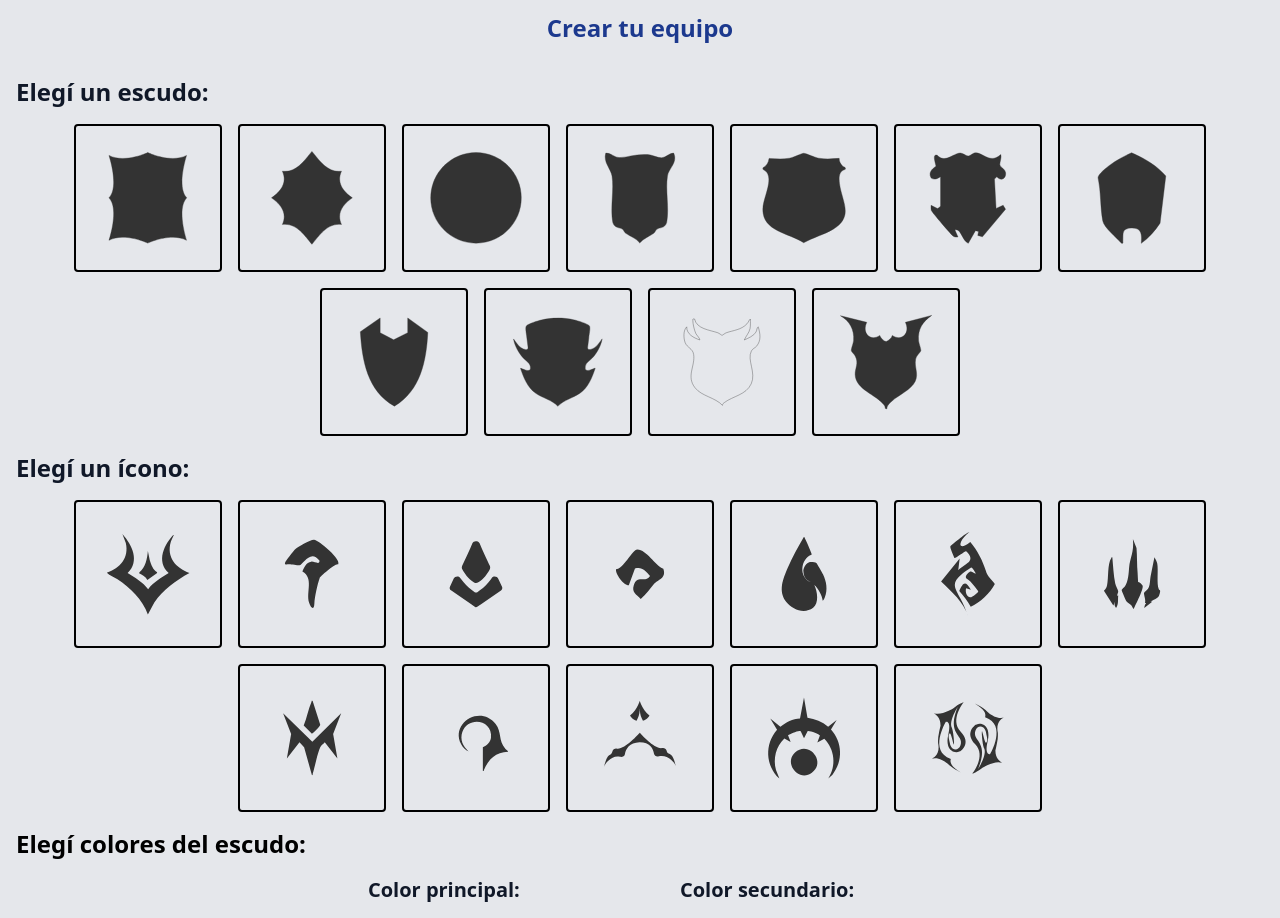
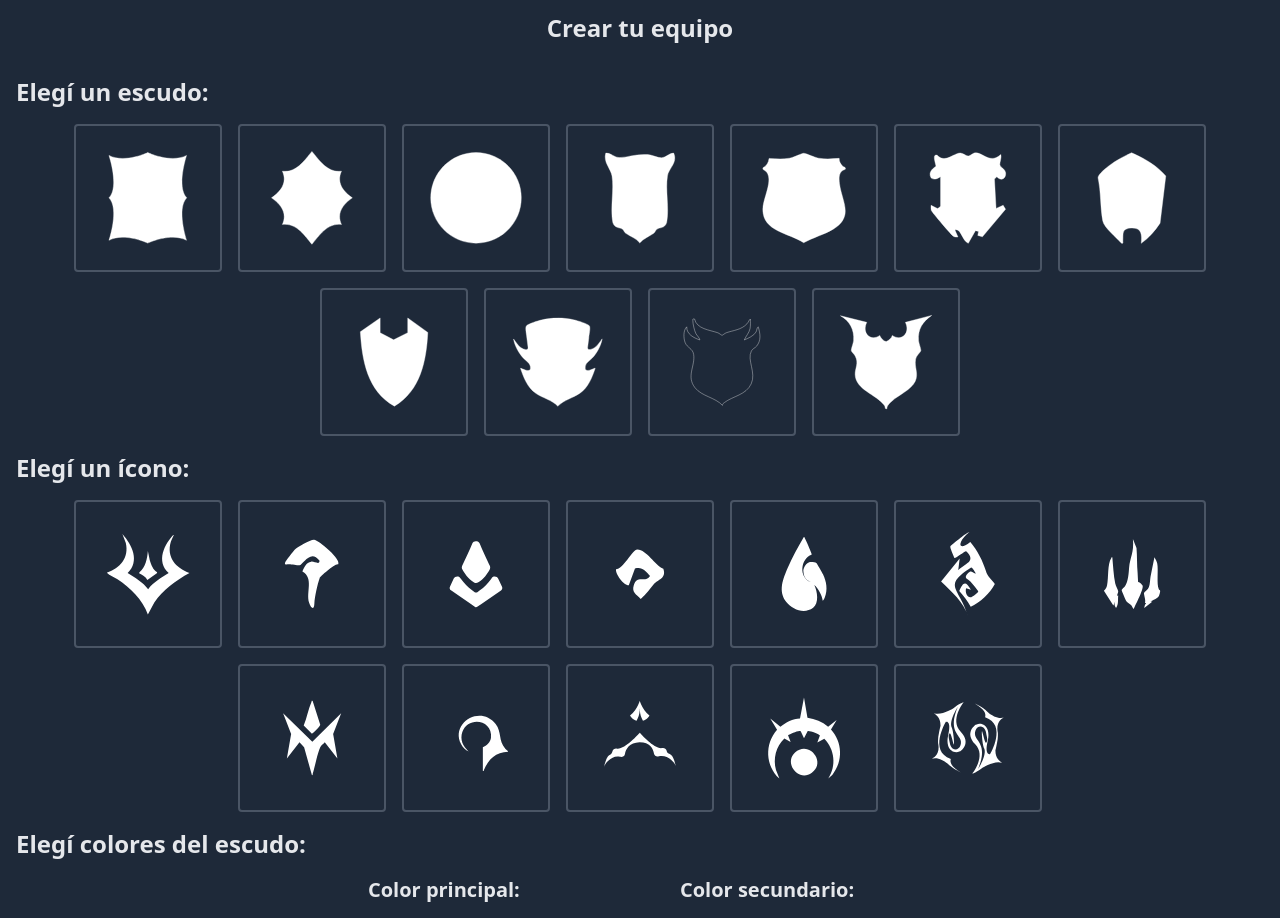
Before and after one commit to Gonzalorussi/frontfantasy, a React (Vite) app: page /mi-equipo in a window 1280 px wide. Shown: the part 100-1018 px from the top of the page. Built offline with nearby package versions, Linux system fonts and the light colour scheme; no server answers.

Commit message:
update ux

```diff
--- a/src/Components/MiEquipo.jsx
+++ b/src/Components/MiEquipo.jsx
@@ -117,14 +117,14 @@ function MiEquipo({ user, onTeamCreated }) {
   };
 
   return (
-    <main className="bg-gray-200">
+<main className="bg-gray-800 min-h-screen flex flex-col">
   <Navbar />
-      <h2 className="text-center text-blue-900 font-semibold text-2xl my-4">
+  <h2 className="text-center text-gray-200 font-semibold text-2xl my-4">
     Crear tu equipo
   </h2>
 
   <div className="p-4 flex flex-col">
-        <h3 className="text-gray-900 text-2xl font-semibold mb-4">
+    <h3 className="text-gray-200 text-2xl font-semibold mb-4">
       Elegí un escudo:
     </h3>
     <div className="flex flex-wrap justify-center gap-4 mb-4">
@@ -133,18 +133,18 @@ function MiEquipo({ user, onTeamCreated }) {
           key={id}
           onClick={() => setSelectedShield(id)}
           className={`p-2 border-2 rounded ${
-                selectedShield === id ? "border-blue-500" : ""
+            selectedShield === id ? "border-yellow-400" : "border-gray-600"
           }`}
         >
           <Componente
             className="w-32 h-32"
-                style={{ color: selectedShield === id ? primaryColor : "#333" }}
+            style={{ color: selectedShield === id ? primaryColor : "#fff" }}
           />
         </button>
       ))}
     </div>
 
-        <h3 className="text-gray-900 text-2xl font-semibold mb-4">
+    <h3 className="text-gray-200 text-2xl font-semibold mb-4">
       Elegí un ícono:
     </h3>
     <div className="flex flex-wrap justify-center gap-4 mb-4">
@@ -153,22 +153,23 @@ function MiEquipo({ user, onTeamCreated }) {
           key={id}
           onClick={() => setSelectedFill(id)}
           className={`p-2 border-2 rounded ${
-                selectedFill === id ? "border-blue-500" : ""
+            selectedFill === id ? "border-yellow-400" : "border-gray-600"
           }`}
         >
           <Componente
             className="w-32 h-32"
-                style={{ color: selectedFill === id ? secondaryColor : "#333" }}
+            style={{ color: selectedFill === id ? secondaryColor : "#fff" }}
           />
         </button>
       ))}
     </div>
-        <h3 className="text-2xl font-semibold mb-4">
+
+    <h3 className="text-gray-200 text-2xl font-semibold mb-4">
       Elegí colores del escudo:
     </h3>
     <div className="flex justify-center gap-20 mb-4">
       <div>
-            <p className="text-gray-900 text-xl font-semibold mb-4">
+        <p className="text-gray-200 text-xl font-semibold mb-4">
           Color principal:
         </p>
         <div className="flex gap-2">
@@ -176,17 +177,17 @@ function MiEquipo({ user, onTeamCreated }) {
             <button
               key={color}
               onClick={() => setPrimaryColor(color)}
-                  className={`w-8 h-8 rounded-full`}
+              className="w-8 h-8 rounded-full"
               style={{
                 backgroundColor: color,
-                    border: primaryColor === color ? "3px solid black" : "none",
+                border: primaryColor === color ? "3px solid white" : "none",
               }}
             />
           ))}
         </div>
       </div>
       <div>
-            <p className="text-gray-900 text-xl font-semibold mb-4">
+        <p className="text-gray-200 text-xl font-semibold mb-4">
           Color secundario:
         </p>
         <div className="flex gap-2">
@@ -194,20 +195,20 @@ function MiEquipo({ user, onTeamCreated }) {
             <button
               key={color}
               onClick={() => setSecondaryColor(color)}
-                  className={`w-8 h-8 rounded-full`}
+              className="w-8 h-8 rounded-full"
               style={{
                 backgroundColor: color,
-                    border:
-                      secondaryColor === color ? "3px solid black" : "none",
+                border: secondaryColor === color ? "3px solid white" : "none",
               }}
             />
           ))}
         </div>
       </div>
     </div>
+
     {selectedShield && selectedFill && (
       <div className="mt-6">
-          <h3 className="text-gray-900 text-2xl font-semibold mb-4">
+        <h3 className="text-gray-200 text-2xl font-semibold mb-4">
           Vista previa del escudo:
         </h3>
         <VistaPreviaEscudo
@@ -222,7 +223,7 @@ function MiEquipo({ user, onTeamCreated }) {
             placeholder="Nombre del equipo"
             value={teamName}
             onChange={(e) => setTeamName(e.target.value)}
-              className="text-xl font-semibold border-2 p-2 mb-4"
+            className="text-xl font-semibold border-2 p-2 mb-4 text-gray-200"
           />
           <button
             className="my-4 cursor-pointer bg-red-800 hover:bg-red-900 transition p-2 rounded-lg font-semibold text-md text-gray-200"
@@ -236,6 +237,7 @@ function MiEquipo({ user, onTeamCreated }) {
   </div>
   <Footer />
 </main>
+
   );
 }
 export default MiEquipo;
--- a/src/Components/Posiciones.jsx
+++ b/src/Components/Posiciones.jsx
@@ -83,10 +83,8 @@ function Posiciones() {
     return (
       <div>
         <Navbar />
-        <main className="flex justify-center items-center h-[70vh] bg-gray-200">
-          <p className="text-xl font-semibold text-gray-700">
-            Cargando datos...
-          </p>
+      <main className="flex justify-center items-center h-[70vh] bg-gray-900">
+            <p className="text-gray-200 font-semibold text-4xl">Cargando...</p>
         </main>
         <Footer />
       </div>
--- a/src/pages/Equipo.jsx
+++ b/src/pages/Equipo.jsx
@@ -78,15 +78,16 @@ export default function Equipo() {
 
 if (loading || rondaLoading) {
   return (
-      <div>
+    <div className="bg-gray-900 min-h-screen flex flex-col">
       <Navbar user={user} />
-        <main className="flex justify-center items-center h-[70vh] bg-gray-200">
-          <p className="text-xl font-semibold text-gray-700">Cargando datos...</p>
+      <main className="flex justify-center items-center h-[70vh] bg-gray-800">
+            <p className="text-gray-200 font-semibold text-4xl">Cargando...</p>
       </main>
       <Footer />
     </div>
   );
 }
+
 
   let textoEstadoRonda = '';
   if (rondaActual) {
@@ -117,7 +118,7 @@ export default function Equipo() {
             ¡Todavía no creaste tu equipo!
           </p>
           <Link to="/mi-equipo">
-            <button className="bg-red-800 text-white px-6 py-3 rounded-lg shadow-md text-lg font-semibold transition duration-300 ease-in-out transform hover:bg-blue-500 hover:scale-105">
+            <button className="cursor-pointer bg-red-800 text-white px-6 py-3 rounded-lg shadow-md text-lg font-semibold transition duration-300 ease-in-out transform hover:bg-red-500 hover:scale-105">
               Crear mi equipo
             </button>
           </Link>
```
Lines whose indentation alone changed are shown as unchanged.
